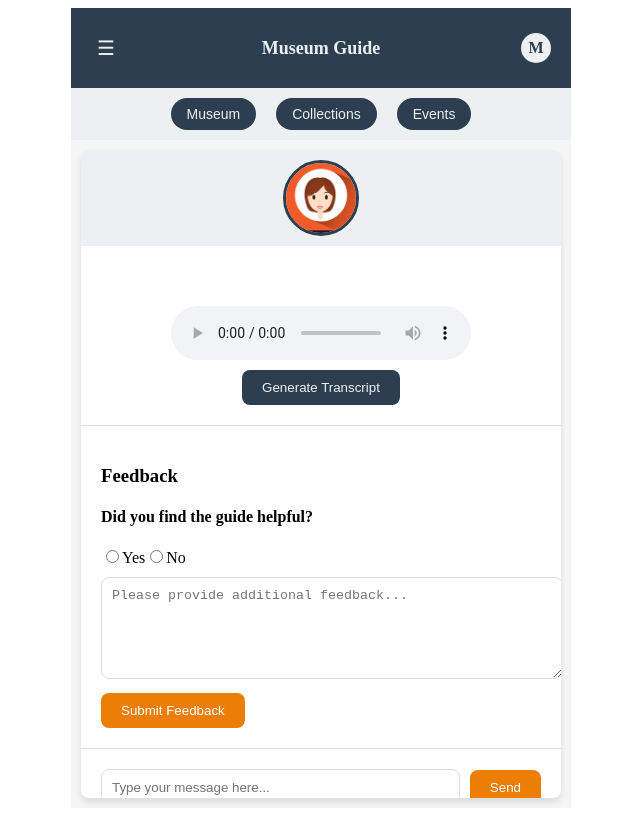
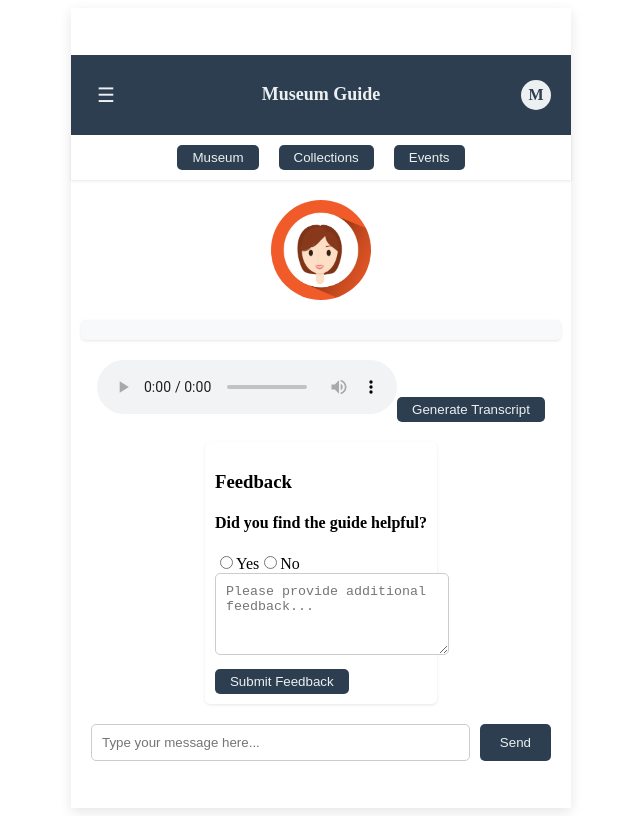
Before and after one commit to ShreyaNikam15/Smart-Ticket-Management, a React (Create React App) app in the folder frontend/: page /Audio in a window 1280 px wide. Shown: the whole page, without its empty margins (319-959 px from the left). Built offline with nearby package versions, Linux system fonts and the light colour scheme.

Commit message:
updated qr

```diff
--- a/frontend/src/Components/Audio.js
+++ b/frontend/src/Components/Audio.js
@@ -13,6 +13,7 @@ const Audio = () => {
   const [transcript, setTranscript] = useState('');
   const [selectedOption, setSelectedOption] = useState('');
   const [feedbackText, setFeedbackText] = useState('');
+  const [showTranscript, setShowTranscript] = useState(false); // State to manage transcript animation
 
   const chatHistoryRef = useRef(null);
 
@@ -52,6 +53,7 @@ const Audio = () => {
   };
 
   const handleGenerateTranscript = () => {
+    setShowTranscript(true);
     setTranscript('Generated transcript of the audio will be displayed here...');
   };
 
@@ -73,38 +75,39 @@ const Audio = () => {
 
       {/* Tags with Dropdowns */}
       <div style={styles.tags}>
-        <div style={styles.tagWrapper}>
-          <button style={styles.tagButton} onClick={() => toggleDropdown('museum')}>Museum</button>
-          {dropdowns.museum && (
+        {['museum', 'collections', 'events'].map((item) => (
+          <div style={styles.tagWrapper} key={item}>
+            <button style={styles.tagButton} onClick={() => toggleDropdown(item)}>
+              {item.charAt(0).toUpperCase() + item.slice(1)}
+            </button>
+            {dropdowns[item] && (
               <div style={styles.dropdownContent}>
+                {/* Content dynamically rendered for simplicity */}
+                {item === 'museum' && (
+                  <>
                     <p>Museum History</p>
                     <p>Visitor Guidelines</p>
                     <p>Opening Hours</p>
+                  </>
+                )}
+                {item === 'collections' && (
+                  <>
+                    <p>Modern Art</p>
+                    <p>Historical Artifacts</p>
+                    <p>Contemporary Sculptures</p>
+                  </>
+                )}
+                {item === 'events' && (
+                  <>
+                    <p>Art Workshops</p>
+                    <p>Guided Tours</p>
+                    <p>Special Exhibits</p>
+                  </>
+                )}
               </div>
             )}
           </div>
-
-        <div style={styles.tagWrapper}>
-          <button style={styles.tagButton} onClick={() => toggleDropdown('collections')}>Collections</button>
-          {dropdowns.collections && (
-            <div style={styles.dropdownContent}>
-              <p>Modern Art</p>
-              <p>Historical Artifacts</p>
-              <p>Contemporary Sculptures</p>
-            </div>
-          )}
-        </div>
-
-        <div style={styles.tagWrapper}>
-          <button style={styles.tagButton} onClick={() => toggleDropdown('events')}>Events</button>
-          {dropdowns.events && (
-            <div style={styles.dropdownContent}>
-              <p>Art Workshops</p>
-              <p>Guided Tours</p>
-              <p>Special Exhibits</p>
-            </div>
-          )}
-        </div>
+        ))}
       </div>
 
       <div style={styles.contentWrapper}>
@@ -155,7 +158,9 @@ const Audio = () => {
             <button onClick={handleGenerateTranscript} style={styles.transcriptButton}>
               Generate Transcript
             </button>
-            {transcript && <p style={styles.transcriptText}>{transcript}</p>}
+            {showTranscript && (
+              <p style={{ ...styles.transcriptText, animation: 'fadeIn 1s' }}>{transcript}</p>
+            )}
           </div>
 
           {/* Feedback Section */}
@@ -207,20 +212,16 @@ const Audio = () => {
 };
 
 const styles = {
-  /* Same styles as provided earlier with additional styles for new components */
   chatContainer: {
     display: 'flex',
     justifyContent: 'center',
-    maxWidth: '500px',
+    maxWidth: '500px', // Increased for wider view
     margin: '0 auto',
     flexDirection: 'column',
     height: '100vh',
-    backgroundColor: '#f5f5f5',
+    backgroundColor: '#ffffff',
     fontFamily: '"Playfair Display", serif',
-    ...(window.innerWidth <= 768 && {
-      maxWidth: '100%',
-      margin: '0',
-    }),
+    boxShadow: '0 4px 12px rgba(0, 0, 0, 0.1)',
   },
   navbar: {
     display: 'flex',
@@ -258,7 +259,8 @@ const styles = {
     display: 'flex',
     justifyContent: 'center',
     padding: '10px 0',
-    backgroundColor: '#ecf0f1',
+    backgroundColor: '#ffffff',
+    boxShadow: '0 1px 3px rgba(0, 0, 0, 0.1)',
   },
   tagWrapper: {
     position: 'relative',
@@ -266,64 +268,47 @@ const styles = {
   },
   tagButton: {
     backgroundColor: '#2c3e50',
+    color: '#ecf0f1',
     border: 'none',
-    color: '#ecf0f1',
-    padding: '8px 16px',
-    borderRadius: '20px',
+    padding: '5px 15px',
+    borderRadius: '5px',
     cursor: 'pointer',
-    fontSize: '14px',
   },
   dropdownContent: {
     position: 'absolute',
     top: '100%',
-    left: 0,
+    left: '0',
     backgroundColor: '#ffffff',
-    border: '1px solid #ddd',
-    boxShadow: '0 4px 6px rgba(0, 0, 0, 0.1)',
-    borderRadius: '8px',
+    boxShadow: '0 2px 10px rgba(0, 0, 0, 0.1)',
     padding: '10px',
-    zIndex: 1,
-    minWidth: '150px',
-  },
-  contentWrapper: {
-    display: 'flex',
-    flex: 1,
-    overflow: 'hidden',
-    ...(window.innerWidth <= 768 && {
-      flexDirection: 'column',
-      padding: '0',
-    }),
+    borderRadius: '5px',
+    zIndex: 10,
+    width: '200px',
   },
   sidebar: {
-    width: '200px',
-    backgroundColor: '#34495e',
+    width: '250px',
+    height: '100%',
+    backgroundColor: '#2c3e50',
+    position: 'fixed',
+    left: 0,
+    top: 0,
+    padding: '20px',
+    color: '#ecf0f1',
     boxShadow: '2px 0 5px rgba(0, 0, 0, 0.1)',
-    color: '#ecf0f1',
-    padding: '20px',
-    overflowY: 'auto',
-    height: 'calc(100vh - 60px)', // Subtracting navbar height
-    ...(window.innerWidth <= 768 && {
-      display: 'none', // Hide sidebar on mobile
-    }),
   },
   closeButton: {
     backgroundColor: 'transparent',
     border: 'none',
     color: '#ecf0f1',
-    fontSize: '24px',
+    fontSize: '30px',
     cursor: 'pointer',
+  },
+  sidebarHeader: {
     marginBottom: '20px',
   },
-  sidebarHeader: {
-    color: '#ecf0f1',
-    fontSize: '20px',
-    marginBottom: '15px',
-    borderBottom: '1px solid #ecf0f1',
-    paddingBottom: '10px',
-  },
   sidebarList: {
-    listStyle: 'none',
-    padding: '0',
+    listStyleType: 'none',
+    padding: 0,
   },
   sidebarItem: {
     padding: '10px 0',
@@ -333,123 +318,136 @@ const styles = {
     flex: 1,
     display: 'flex',
     flexDirection: 'column',
-    backgroundColor: '#ffffff',
-    borderRadius: '8px',
-    boxShadow: '0 4px 6px rgba(0, 0, 0, 0.1)',
-    overflow: 'hidden',
-    margin: '10px',
-    ...(window.innerWidth <= 768 && {
-      margin: '0',
-    }),
+    alignItems: 'center',
+    margin: '0 20px',
   },
   circularImageContainer: {
-    display: 'flex',
-    justifyContent: 'center',
-    padding: '10px 0',
-    backgroundColor: '#ecf0f1',
+    margin: '20px 0',
   },
   circularImage: {
-    width: '70px',
-    height: '70px',
+    width: '100px',
+    height: '100px',
     borderRadius: '50%',
     overflow: 'hidden',
-    border: '3px solid #2c3e50',
   },
   image: {
     width: '100%',
-    height: '100%',
-    objectFit: 'cover',
+    height: 'auto',
   },
   chatHistory: {
     flex: 1,
     overflowY: 'auto',
-    padding: '20px',
+    padding: '10px',
+    width: '100%',
+    marginBottom: '20px',
+    backgroundColor: '#f7f9fa',
+    borderRadius: '5px',
+    boxShadow: '0 1px 3px rgba(0, 0, 0, 0.1)',
   },
   chatMessage: {
     marginBottom: '15px',
+    padding: '10px',
+    backgroundColor: '#ffffff',
+    borderRadius: '5px',
+    boxShadow: '0 1px 3px rgba(0, 0, 0, 0.1)',
   },
   userMessageContent: {
-    maxWidth: '75%',
-    padding: '10px',
-    borderRadius: '10px',
-    boxShadow: '0px 0px 10px rgba(0, 0, 0, 0.1)',
-    backgroundColor: 'rgb(255 249 199)',
-    wordBreak: 'break-word',
     marginBottom: '5px',
   },
   aiMessageContent: {
-    maxWidth: '75%',
-    padding: '10px',
-    borderRadius: '10px',
-    backgroundColor: '#f1f0f0',
-    wordBreak: 'break-word',
-    marginBottom: '5px',
+    color: '#2c3e50',
   },
   timestamp: {
-    fontSize: '12px',
-    color: '#888',
+    fontSize: '0.8em',
+    color: '#999',
+  },
+  audioPlayer: {
+    marginBottom: '20px',
+  },
+  transcriptButton: {
+    marginTop: '10px',
+    padding: '5px 15px',
+    backgroundColor: '#2c3e50',
+    color: '#ecf0f1',
+    border: 'none',
+    borderRadius: '5px',
+    cursor: 'pointer',
+  },
+  transcriptText: {
+    marginTop: '10px',
+    backgroundColor: '#f7f9fa',
+    padding: '10px',
+    borderRadius: '5px',
+  },
+  feedbackSection: {
+    marginBottom: '20px',
+    padding: '10px',
+    backgroundColor: '#ffffff',
+    borderRadius: '5px',
+    boxShadow: '0 1px 3px rgba(0, 0, 0, 0.1)',
+  },
+  textArea: {
+    width: '100%',
+    height: '60px',
+    marginBottom: '10px',
+    padding: '10px',
+    border: '1px solid #ccc',
+    borderRadius: '5px',
+  },
+  submitButton: {
+    padding: '5px 15px',
+    backgroundColor: '#2c3e50',
+    color: '#ecf0f1',
+    border: 'none',
+    borderRadius: '5px',
+    cursor: 'pointer',
   },
   form: {
     display: 'flex',
-    alignItems: 'center',
-    padding: '20px',
-    borderTop: '1px solid #ddd',
+    width: '100%',
   },
   input: {
     flex: 1,
     padding: '10px',
+    borderRadius: '5px',
+    border: '1px solid #ccc',
     marginRight: '10px',
-    borderRadius: '8px',
-    border: '1px solid #ddd',
   },
   button: {
-    padding: '10px 20px',
-    backgroundColor: 'rgb(236 126 5)',
-    color: 'white',
-    border: 'none',
-    borderRadius: '8px',
-    cursor: 'pointer',
-  },
-  audioPlayer: {
-    display: 'flex',
-    flexDirection: 'column',
-    alignItems: 'center',
-    padding: '20px',
-  },
-  transcriptButton: {
-    marginTop: '10px',
     padding: '10px 20px',
     backgroundColor: '#2c3e50',
     color: '#ecf0f1',
     border: 'none',
-    borderRadius: '8px',
-    cursor: 'pointer',
-  },
-  transcriptText: {
-    marginTop: '10px',
-    color: '#333',
-  },
-  feedbackSection: {
-    padding: '20px',
-    borderTop: '1px solid #ddd',
-  },
-  textArea: {
-    width: '100%',
-    height: '80px',
-    padding: '10px',
-    marginTop: '10px',
-    borderRadius: '8px',
-    border: '1px solid #ddd',
-  },
-  submitButton: {
-    marginTop: '10px',
-    padding: '10px 20px',
-    backgroundColor: 'rgb(236 126 5)',
-    color: 'white',
-    border: 'none',
-    borderRadius: '8px',
+    borderRadius: '5px',
     cursor: 'pointer',
   },
 };
 
+// Media queries for responsiveness
+const mediaStyles = `
+@media (max-width: 768px) {
+  .chatContainer {
+    max-width: 90%;
+  }
+  .sidebar {
+    width: 200px;
+  }
+  .chatHistory {
+    width: 100%;
+  }
+  .navbarTitle {
+    font-size: 14px;
+  }
+  .museumLogo {
+    width: 25px;
+    height: 25px;
+  }
+}
+
+@keyframes fadeIn {
+  from { opacity: 0; }
+  to { opacity: 1; }
+}
+`;
+
 export default Audio;
--- a/frontend/src/Components/QrCodeScanner.js
+++ b/frontend/src/Components/QrCodeScanner.js
@@ -16,9 +16,10 @@ const QrCodeScanner = () => {
   };
 
   return (
-    <div className="qr-scanner-container">
-      <h2>QR Code Scanner</h2>
+    <div style={styles.qrScannerContainer}>
+      <h2 style={styles.title}>QR Code Scanner</h2>
 
+      <div style={styles.scannerWrapper}>
         <QrReader
           constraints={{ facingMode: 'environment' }}
           onResult={(result, error) => {
@@ -30,20 +31,83 @@ const QrCodeScanner = () => {
               handleError(error);
             }
           }}
-        style={{ width: '100%' }}
+          style={styles.qrReader}
         />
+      </div>
 
-      <div className="scan-result">
+      <div style={styles.scanResult}>
         {scanResult ? (
-          <p><strong>Scanned Data:</strong> {scanResult}</p>
+          <p style={styles.resultText}>
+            <strong>Scanned Data:</strong> {scanResult}
+          </p>
         ) : (
-          <p>No QR code detected</p>
+          <p style={styles.noResultText}>No QR code detected</p>
         )}
       </div>
 
-      {error && <div className="error-message">Error: {error}</div>}
+      {error && <div style={styles.errorMessage}>Error: {error}</div>}
     </div>
   );
 };
 
+const styles = {
+  qrScannerContainer: {
+    display: 'flex',
+    flexDirection: 'column',
+    alignItems: 'center',
+    justifyContent: 'center',
+    padding: '20px',
+    backgroundColor: '#ffffff',
+    borderRadius: '10px',
+    boxShadow: '0 4px 12px rgba(0, 0, 0, 0.1)',
+    width: '90%',
+    maxWidth: '600px',
+    margin: '30px auto',
+    fontFamily: '"Playfair Display", serif',
+  },
+  title: {
+    marginBottom: '20px',
+    fontSize: '24px',
+    color: '#2c3e50',
+  },
+  scannerWrapper: {
+    width: '100%',
+    maxWidth: '500px',
+    marginBottom: '20px',
+    position: 'relative',
+    border: '2px solid #2c3e50',
+    borderRadius: '10px',
+    overflow: 'hidden',
+  },
+  qrReader: {
+    width: '100%',
+  },
+  scanResult: {
+    marginTop: '20px',
+    padding: '10px 20px',
+    backgroundColor: '#f7f9fa',
+    borderRadius: '5px',
+    boxShadow: '0 1px 3px rgba(0, 0, 0, 0.1)',
+    textAlign: 'center',
+    width: '100%',
+  },
+  resultText: {
+    color: '#2c3e50',
+    fontSize: '18px',
+  },
+  noResultText: {
+    color: '#999',
+    fontSize: '18px',
+  },
+  errorMessage: {
+    marginTop: '20px',
+    padding: '10px 20px',
+    backgroundColor: '#e74c3c',
+    color: '#ffffff',
+    borderRadius: '5px',
+    boxShadow: '0 1px 3px rgba(0, 0, 0, 0.1)',
+    textAlign: 'center',
+  },
+};
+
 export default QrCodeScanner;
```
Lines whose indentation alone changed are shown as unchanged.
